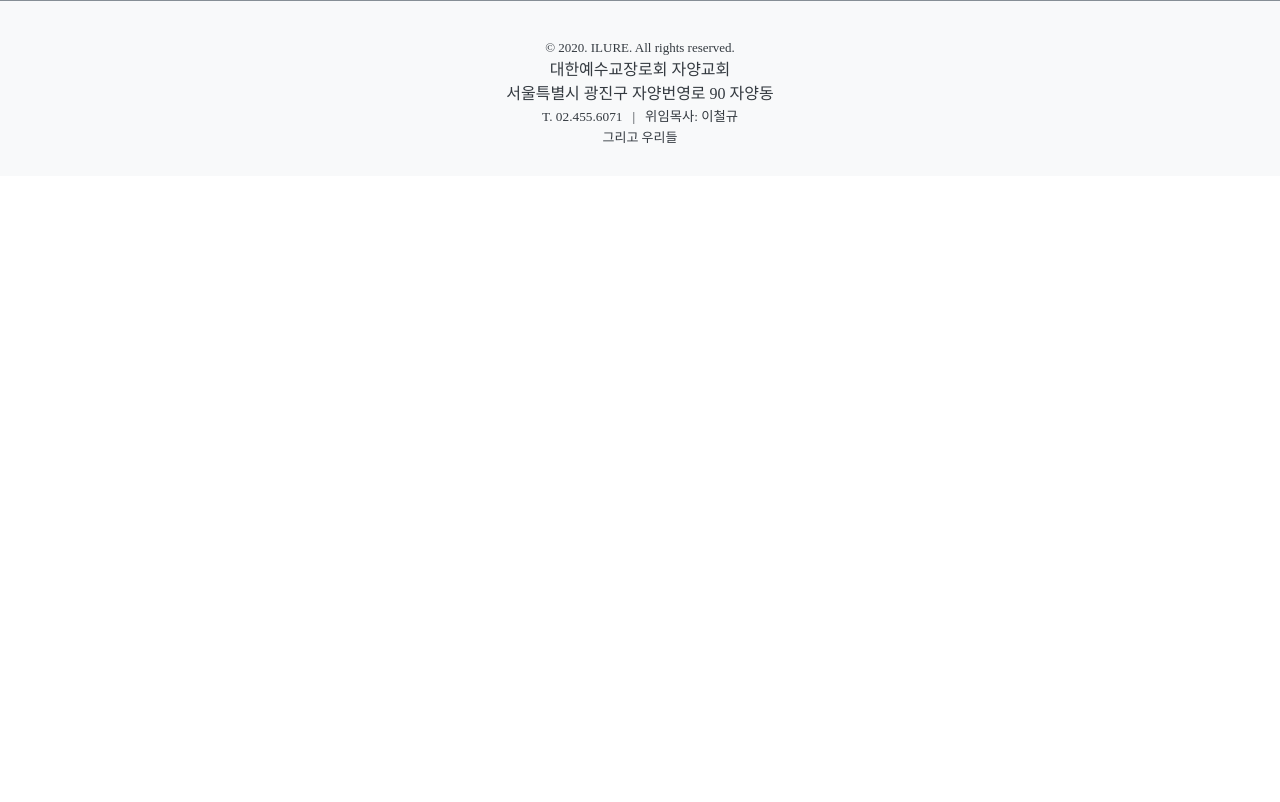
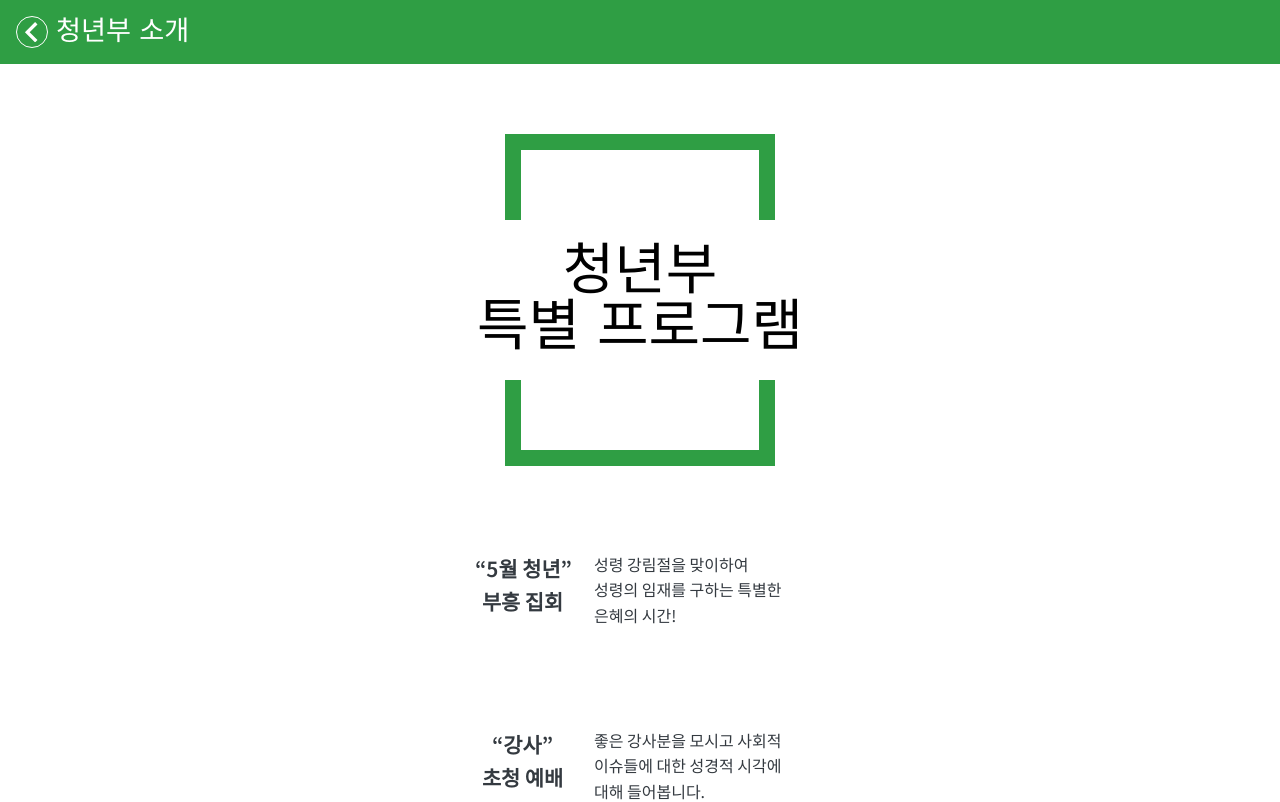
Before and after one commit to DublinCity/jayang-front, a React (Create React App) app: page /program in a window 1280 px wide. Shown: the top 802 px of the page. Built offline with nearby package versions, Linux system fonts and the light colour scheme; a web font is replaced by a local one.

Commit message:
#3 청년부 특별 프로그램 작성

```diff
--- a/src/App.tsx
+++ b/src/App.tsx
@@ -7,6 +7,7 @@ import Main from "./Main/index";
 import Community from "./Community/index";
 import Gathering from "./Gathering/index";
 import Education from "./Education/index";
+import Program from "./Program/index";
 import ScrollRestoration from "./Utils/ScrollTop";
 
 function App() {
@@ -28,6 +29,9 @@ function App() {
           <Route path="/education">
             <Education />
           </Route>
+          <Route path="/program">
+            <Program />
+          </Route>
         </Switch>
       </ThemeProvider>
       <Footer />
--- a/src/GlobalStyle.tsx
+++ b/src/GlobalStyle.tsx
@@ -17,6 +17,7 @@ export const COLOR = {
   YELLOW: "#f0c41b",
   BLUE: "#1976d2",
   PINK: "#fc5765",
+  GREEN: "#2f9e44",
   GRAY_BORDER: "#e9ecef",
   GRAY_7: "#495057",
 } as const;
--- a/src/Main/Community.tsx
+++ b/src/Main/Community.tsx
@@ -18,7 +18,7 @@ const detailLinkInfo = [
   {
     desc: ["청년 공동체", "프로그램을", "소개합니다"],
     img: detailImg2,
-    url: "",
+    url: "/program",
   },
   {
     desc: ["청년 공동체", "모임을", "소개합니다"],
--- /dev/null
+++ b/src/Program/index.tsx
@@ -0,0 +1,199 @@
+import React from "react";
+import styled from "styled-components";
+import { StyledDiv } from "../customComponent";
+import { useHistory } from "react-router-dom";
+
+const textArr = [
+  {
+    title: "5월 청년",
+    title2: "부흥 집회",
+    ageDesc: "성령 강림절을 맞이하여 성령의 임재를 구하는 특별한 은혜의 시간!",
+  },
+  {
+    title: "강사",
+    title2: "초청 예배",
+    ageDesc:
+      "좋은 강사분을 모시고 사회적 이슈들에 대한 성경적 시각에 대해 들어봅니다.",
+  },
+  {
+    title: "주제 특강",
+    title2: "",
+    ageDesc:
+      "재정, 결혼, 직업 등 청년의 때에 깊이 있게 고민해야 할 주제들을 다뤄보는 토요특강",
+  },
+  {
+    title: "캠퍼스",
+    title2: "전도",
+    ageDesc:
+      "캠퍼스 학생들에게 예수님을 소개하기 위해 대학교와 협력하여 함께 전도합니다",
+  },
+  {
+    title: "국내외",
+    title2: "단기선교",
+    ageDesc:
+      "매 년 여름 떠나는 국내외 단기선교를 통해 선교지를 향한 하나님의 마음을 알아갑니다",
+  },
+  {
+    title: "장학금",
+    title2: "수여",
+    ageDesc:
+      "자양교회 장학위에서 삶과 신앙적으로 모범이 되는 학생들의 학업을 돕기위해 장학금을 지원합니다.",
+  },
+  {
+    title: "봉사활동",
+    title2: "",
+    ageDesc:
+      "청년들이 함께 모여 도움이 필요한 기관을 섬기며 예수님의 사랑을 실천합니다",
+  },
+  {
+    title: "동아리",
+    title2: "",
+    ageDesc:
+      "축구, 독서, 볼링, 사회봉사 등 다양한 동아리 활동을 통해 함께 교제하고 성장합니다",
+  },
+];
+
+const CommunityWrapper = styled(StyledDiv)`
+  font-family: ${(props) => props.theme.FONT.DO_HYEON};
+  display: flex;
+  flex-direction: column;
+`;
+
+const Header = styled(StyledDiv)`
+  line-height: 2rem;
+  background-color: ${(props) => props.theme.COLOR.GREEN};
+  color: white;
+  padding: 0.5rem 0;
+  display: flex;
+  align-items: center;
+  justify-content: flex-start;
+  font-size: 1.5rem;
+`;
+
+const BackBtn = styled.svg.attrs({
+  viewBox: "0 0 306 306",
+})`
+  width: 100%;
+  margin-left: -1px;
+`;
+
+const Cell = styled(StyledDiv)`
+  font-family: ${(props) => props.theme.FONT.NOTO};
+  display: flex;
+  align-items: flex-start;
+  width: 330px;
+  margin: 1rem auto;
+  line-height: 1.6;
+
+  ::after {
+    content: "";
+    padding-bottom: 9rem;
+  }
+`;
+const CellTitleWrap = styled(StyledDiv)`
+  align-items: flex-end;
+  margin: 0;
+  width: 95px;
+`;
+const CellTitleText = styled(StyledDiv)`
+  font-size: 1.3rem;
+  text-align: center;
+  white-space: nowrap;
+  word-break: keep-all;
+  color: #343a40;
+  font-weight: bold;
+`;
+const CellDesc = styled(StyledDiv)`
+  display: inline-block;
+  margin: 0;
+  margin-left: 1.5rem;
+  width: 200px;
+  word-break: keep-all;
+`;
+
+const BackWrapper = styled(StyledDiv)`
+  border: 1px solid white;
+  display: flex;
+  align-items: center;
+  padding: 0.3rem;
+  margin: 0.5rem 0.5rem 0.5rem 1rem;
+  flex-basis: 10%;
+  max-width: 2rem;
+  border-radius: 100%;
+`;
+
+const HeaderTitle = styled(StyledDiv)`
+  color: white;
+  max-width: 20rem;
+  flex: 1;
+  display: flex;
+  word-break: keep-all;
+`;
+
+const PageTitleWrapper = styled(StyledDiv)`
+  margin: 70px auto;
+  width: 270px;
+  border: 1rem solid ${(props) => props.theme.COLOR.GREEN};
+  display: flex;
+  justify-content: center;
+  flex-direction: column;
+  align-items: center;
+  white-space: nowrap;
+  ::before {
+    content: "";
+    display: block;
+    padding-bottom: 70px;
+  }
+  ::after {
+    content: "";
+    display: block;
+    padding-bottom: 70px;
+  }
+`;
+
+const PageTitle = styled(StyledDiv)`
+  background-color: white;
+  padding: 10% 0;
+  text-align: center;
+`;
+
+function Community() {
+  const history = useHistory();
+  return (
+    <>
+      <CommunityWrapper>
+        <Header>
+          <BackWrapper onClick={() => history.goBack()}>
+            <BackBtn>
+              <g>
+                <g id="chevron-left">
+                  <polygon
+                    points="247.35,35.7 211.65,0 58.65,153 211.65,306 247.35,270.3 130.05,153"
+                    fill="white"
+                  />
+                </g>
+              </g>
+            </BackBtn>
+          </BackWrapper>
+          <HeaderTitle fontSize="1.7rem">청년부 소개</HeaderTitle>
+        </Header>
+        <PageTitleWrapper>
+          <PageTitle fontSize="3.5rem" color="black">
+            청년부 <br /> 특별 프로그램
+          </PageTitle>
+        </PageTitleWrapper>
+        {textArr.map(({ title, title2, ageDesc }) => (
+          <Cell key={title}>
+            <CellTitleWrap>
+              <CellTitleText>&ldquo;{title}&rdquo;</CellTitleText>
+              <CellTitleText>{title2}</CellTitleText>
+            </CellTitleWrap>
+            <CellDesc>{ageDesc}</CellDesc>
+          </Cell>
+        ))}
+      </CommunityWrapper>
+    </>
+  );
+}
+
+export default Community;
```
